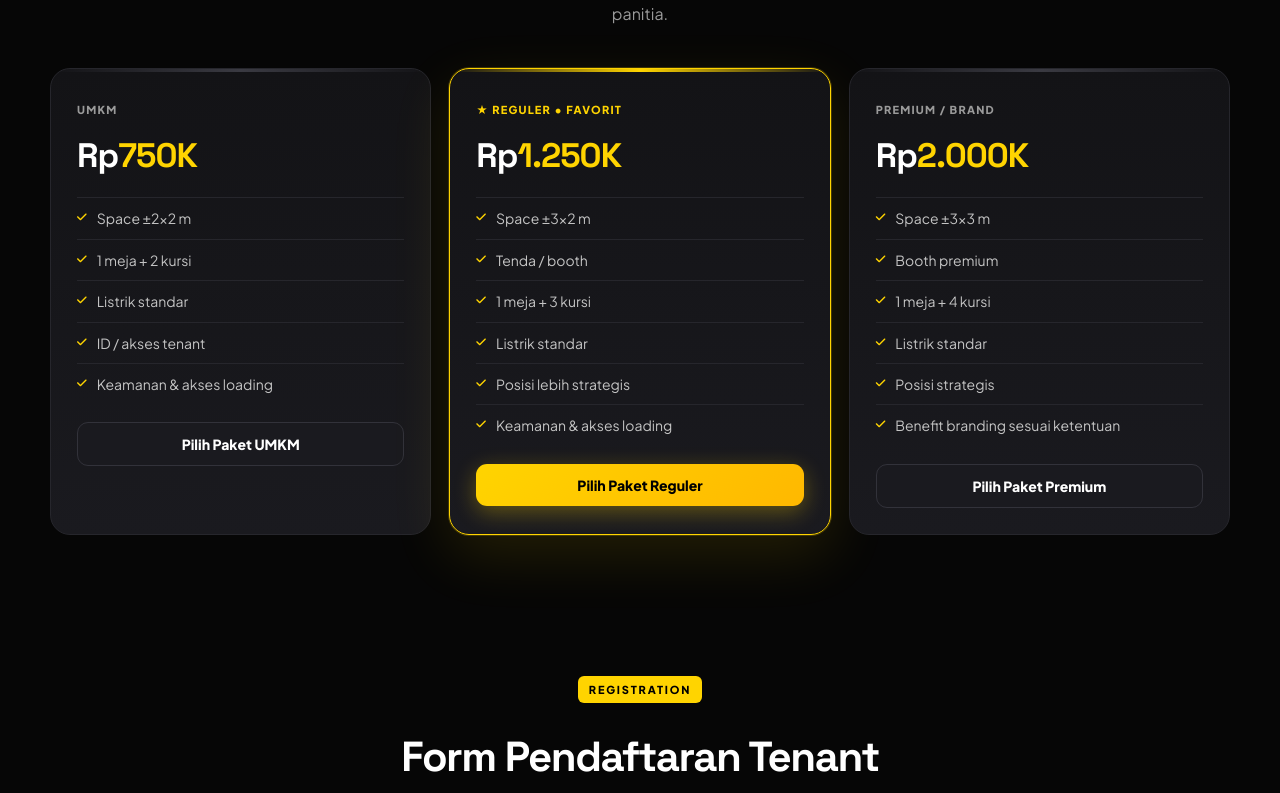
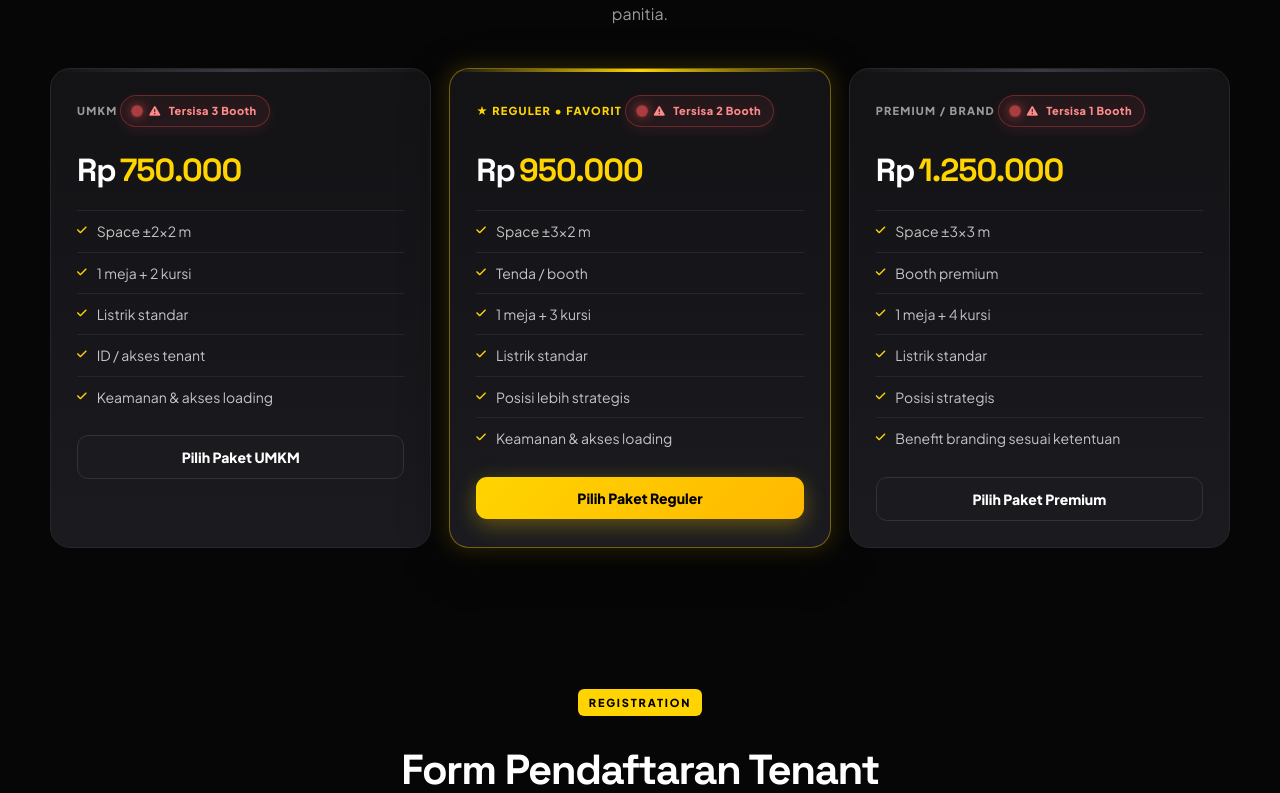
Before and after one commit to eticketonline2026/Tenant-boomfest, a plain HTML site: page index.html in a window 1280 px wide. Shown: the part 1047-1840 px from the top of the page. Drawn offline with Linux system fonts and the light colour scheme.

Commit message:
Update index.html

```diff
--- a/index.html
+++ b/index.html
@@ -51,6 +51,10 @@ a{text-decoration:none;color:inherit}
 img{max-width:100%;display:block}
 .wrap{width:min(1180px,calc(100% - 32px));margin:auto}
 
+/* Animasi Reveal saat Scroll */
+.reveal{opacity:0;transform:translateY(40px);transition:opacity .8s cubic-bezier(.2,.9,.3,1.1), transform .8s cubic-bezier(.2,.9,.3,1.1)}
+.reveal.visible{opacity:1;transform:translateY(0)}
+
 /* ===== NAVBAR ===== */
 nav{
   position:sticky;top:0;z-index:50;
@@ -68,11 +72,18 @@ nav{
 .btn{
   border:0;border-radius:11px;padding:12px 18px;font-weight:800;cursor:pointer;
   font-family:inherit;font-size:14px;transition:transform .15s,box-shadow .25s,background .2s;
-  display:inline-flex;align-items:center;gap:8px;
+  display:inline-flex;align-items:center;gap:8px;position:relative;overflow:hidden;
 }
 .btn:active{transform:scale(.97)}
 .primary{background:linear-gradient(135deg,var(--y),var(--y2));color:#000;box-shadow:0 6px 22px rgba(255,212,0,.32)}
 .primary:hover{box-shadow:0 10px 30px rgba(255,212,0,.45);transform:translateY(-1px)}
+/* Efek Kilau pada Tombol Primary */
+.primary::after{
+  content:"";position:absolute;top:0;left:-100%;width:100%;height:100%;
+  background:linear-gradient(90deg,transparent,rgba(255,255,255,.5),transparent);
+  transition:0.6s;
+}
+.primary:hover::after{left:100%}
 .dark{background:#1a1a1f;color:#fff;border:1px solid var(--line2)}
 .dark:hover{background:#22222a}
 .ghost{background:transparent;color:#fff;border:1px solid var(--line2)}
@@ -126,28 +137,65 @@ section{padding:70px 0;position:relative}
 .title h2{font-family:'Space Grotesk';font-size:clamp(28px,4.5vw,42px);margin:6px 0;letter-spacing:-1.5px;font-weight:700}
 .title p{color:var(--muted);max-width:560px;margin:8px auto 0}
 
-/* ===== CARDS ===== */
+/* ===== CARDS PREMIUM ===== */
 .cards{display:grid;grid-template-columns:repeat(3,1fr);gap:18px}
 .card{
   background:linear-gradient(180deg,var(--card),var(--card2));
   border:1px solid var(--line);border-radius:20px;padding:26px;position:relative;overflow:hidden;
   transition:transform .3s,border-color .3s,box-shadow .3s;
 }
+/* Efek garis di atas card */
 .card::before{
   content:"";position:absolute;top:0;left:0;right:0;height:3px;
   background:linear-gradient(90deg,transparent,#3a3a42,transparent);transition:.3s;
 }
 .card:hover{transform:translateY(-6px);border-color:var(--line2);box-shadow:0 20px 50px rgba(0,0,0,.5)}
 .card:hover::before{background:linear-gradient(90deg,transparent,var(--y),transparent)}
-.card.featured{border:1.5px solid var(--y);box-shadow:0 0 0 1px rgba(255,212,0,.2),0 20px 60px rgba(255,212,0,.12)}
+
+/* Card Featured (Keluap perlahan) */
+.card.featured{
+  border:1.5px solid rgba(255,212,0,.4);
+  animation: featuredPulse 3s infinite ease-in-out;
+}
+@keyframes featuredPulse{
+  0%, 100% { box-shadow: 0 0 0 0 rgba(255,212,0,0.1), 0 10px 40px rgba(0,0,0,0.4); }
+  50% { box-shadow: 0 0 25px 5px rgba(255,212,0,0.15), 0 15px 50px rgba(0,0,0,0.5); }
+}
 .card.featured::before{background:linear-gradient(90deg,transparent,var(--y),transparent)}
+
 .tag-pill{
   display:inline-block;font-size:11px;font-weight:900;letter-spacing:1.2px;color:var(--muted);
   text-transform:uppercase;margin-bottom:4px;
 }
 .card.featured .tag-pill{color:var(--y)}
-.price{font-family:'Space Grotesk';font-size:34px;font-weight:700;color:#fff;margin:6px 0 14px;letter-spacing:-1px}
+
+/* Animasi Slot Warning Premium (Titik Merah Berdenyut + Teks) */
+.slot-warn{
+  display:inline-flex;align-items:center;gap:8px;
+  background:rgba(255, 87, 87, 0.08);
+  backdrop-filter:blur(4px);
+  border:1px solid rgba(255, 87, 87, 0.3);
+  color:#ff8a8a;padding:6px 12px;border-radius:999px;font-size:11px;font-weight:800;
+  letter-spacing:.5px;margin-bottom:12px;
+  box-shadow:0 4px 12px rgba(255, 87, 87, 0.1);
+}
+.slot-warn::before{
+  content:'';
+  width:8px;height:8px;border-radius:50%;
+  background:#ff5757;
+  box-shadow:0 0 8px #ff5757;
+  animation:pulse-dot 1.5s infinite ease-in-out;
+}
+@keyframes pulse-dot{
+  0%, 100% { transform:scale(1); opacity:1; }
+  50% { transform:scale(1.6); opacity:0.5; }
+}
+
+/* Harga Premium */
+.price{font-family:'Space Grotesk';font-size:32px;font-weight:700;color:#fff;margin:6px 0 14px;letter-spacing:-1px;display:flex;align-items:baseline;gap:4px}
 .price span{color:var(--y)}
+.price small{font-size:16px;color:var(--muted);font-weight:600}
+
 .card ul{padding:0;margin:14px 0 0;list-style:none}
 .card li{padding:9px 0;color:#c4c4c4;font-size:14px;display:flex;gap:10px;align-items:flex-start;border-top:1px solid var(--line)}
 .card li i{color:var(--y);font-size:11px;margin-top:5px}
@@ -269,8 +317,9 @@ footer{border-top:1px solid var(--line);padding:36px 0;color:#888;font-size:13px
 @keyframes popIn{from{opacity:0;transform:scale(.85)}to{opacity:1;transform:scale(1)}}
 
 /* Floating help button */
-.float-wa{position:fixed;bottom:24px;right:24px;z-index:60;width:54px;height:54px;border-radius:50%;background:#25d366;color:#fff;display:grid;place-items:center;font-size:22px;box-shadow:0 8px 24px rgba(37,211,102,.5);transition:transform .2s}
+.float-wa{position:fixed;bottom:24px;right:24px;z-index:60;width:54px;height:54px;border-radius:50%;background:#25d366;color:#fff;display:grid;place-items:center;font-size:22px;box-shadow:0 8px 24px rgba(37,211,102,.5);transition:transform .2s;animation:floatWa 2.5s infinite ease-in-out}
 .float-wa:hover{transform:scale(1.1) rotate(8deg)}
+@keyframes floatWa{0%,100%{transform:translateY(0)}50%{transform:translateY(-5px)}}
 
 /* Responsive */
 @media(max-width:860px){
@@ -338,15 +387,17 @@ footer{border-top:1px solid var(--line);padding:36px 0;color:#888;font-size:13px
 <!-- ===== PAKET ===== -->
 <section id="paket">
   <div class="wrap">
-    <div class="title">
+    <div class="title reveal">
       <small>PAKET TENANT</small>
       <h2>Pilih Paket Booth</h2>
       <p>Harga dan fasilitas dapat disesuaikan kembali di konfigurasi backend panitia.</p>
     </div>
     <div class="cards">
-      <div class="card">
+      <!-- PAKET UMKM -->
+      <div class="card reveal">
         <span class="tag-pill">UMKM</span>
-        <div class="price">Rp<span>750K</span></div>
+        <div class="slot-warn"><i class="fa-solid fa-triangle-exclamation"></i> Tersisa 3 Booth</div>
+        <div class="price">Rp <span>750.000</span></div>
         <ul>
           <li><i class="fa-solid fa-check"></i> Space ±2×2 m</li>
           <li><i class="fa-solid fa-check"></i> 1 meja + 2 kursi</li>
@@ -356,9 +407,12 @@ footer{border-top:1px solid var(--line);padding:36px 0;color:#888;font-size:13px
         </ul>
         <button class="btn dark choose-btn" data-paket="UMKM">Pilih Paket UMKM</button>
       </div>
-      <div class="card featured">
+
+      <!-- PAKET REGULER -->
+      <div class="card featured reveal" style="transition-delay:.1s">
         <span class="tag-pill">★ REGULER • FAVORIT</span>
-        <div class="price">Rp<span>1.250K</span></div>
+        <div class="slot-warn"><i class="fa-solid fa-triangle-exclamation"></i> Tersisa 2 Booth</div>
+        <div class="price">Rp <span>950.000</span></div>
         <ul>
           <li><i class="fa-solid fa-check"></i> Space ±3×2 m</li>
           <li><i class="fa-solid fa-check"></i> Tenda / booth</li>
@@ -369,9 +423,12 @@ footer{border-top:1px solid var(--line);padding:36px 0;color:#888;font-size:13px
         </ul>
         <button class="btn primary choose-btn" data-paket="REGULER">Pilih Paket Reguler</button>
       </div>
-      <div class="card">
+
+      <!-- PAKET PREMIUM -->
+      <div class="card reveal" style="transition-delay:.2s">
         <span class="tag-pill">PREMIUM / BRAND</span>
-        <div class="price">Rp<span>2.000K</span></div>
+        <div class="slot-warn"><i class="fa-solid fa-triangle-exclamation"></i> Tersisa 1 Booth</div>
+        <div class="price">Rp <span>1.250.000</span></div>
         <ul>
           <li><i class="fa-solid fa-check"></i> Space ±3×3 m</li>
           <li><i class="fa-solid fa-check"></i> Booth premium</li>
@@ -389,12 +446,12 @@ footer{border-top:1px solid var(--line);padding:36px 0;color:#888;font-size:13px
 <!-- ===== FORM ===== -->
 <section id="daftar">
   <div class="wrap">
-    <div class="title">
+    <div class="title reveal">
       <small>REGISTRATION</small>
       <h2>Form Pendaftaran Tenant</h2>
       <p>Isi data dengan benar. Setelah dikirim, data masuk ke sistem panitia dan nomor registrasi dibuat otomatis.</p>
     </div>
-    <div class="formbox">
+    <div class="formbox reveal">
       <form id="tenantForm">
 
         <div class="step">
@@ -435,9 +492,9 @@ footer{border-top:1px solid var(--line);padding:36px 0;color:#888;font-size:13px
           <div class="field"><label><i class="fa-solid fa-ticket"></i> Paket *</label>
             <select name="paket" id="paketSelect" required>
               <option value="">Pilih paket</option>
-              <option value="UMKM">UMKM — Rp750.000</option>
-              <option value="REGULER">REGULER — Rp1.250.000</option>
-              <option value="PREMIUM">PREMIUM / BRAND — Rp2.000.000</option>
+              <option value="UMKM">UMKM — Rp. 750.000</option>
+              <option value="REGULER">REGULER — Rp. 950.000</option>
+              <option value="PREMIUM">PREMIUM / BRAND — Rp. 1.250.000</option>
             </select>
           </div>
           <div class="field"><label><i class="fa-solid fa-users"></i> Jumlah Personel *</label>
@@ -667,6 +724,18 @@ form.addEventListener("submit", async e => {
   }
 });
 
+/* Animasi Reveal Scroll Premium */
+const observer = new IntersectionObserver((entries) => {
+  entries.forEach(entry => {
+    if(entry.isIntersecting) {
+      entry.target.classList.add('visible');
+      observer.unobserve(entry.target);
+    }
+  });
+}, { threshold: 0.15 });
+
+document.querySelectorAll('.reveal').forEach(el => observer.observe(el));
+
 loadConfig();
 </script>
 </body>
```
